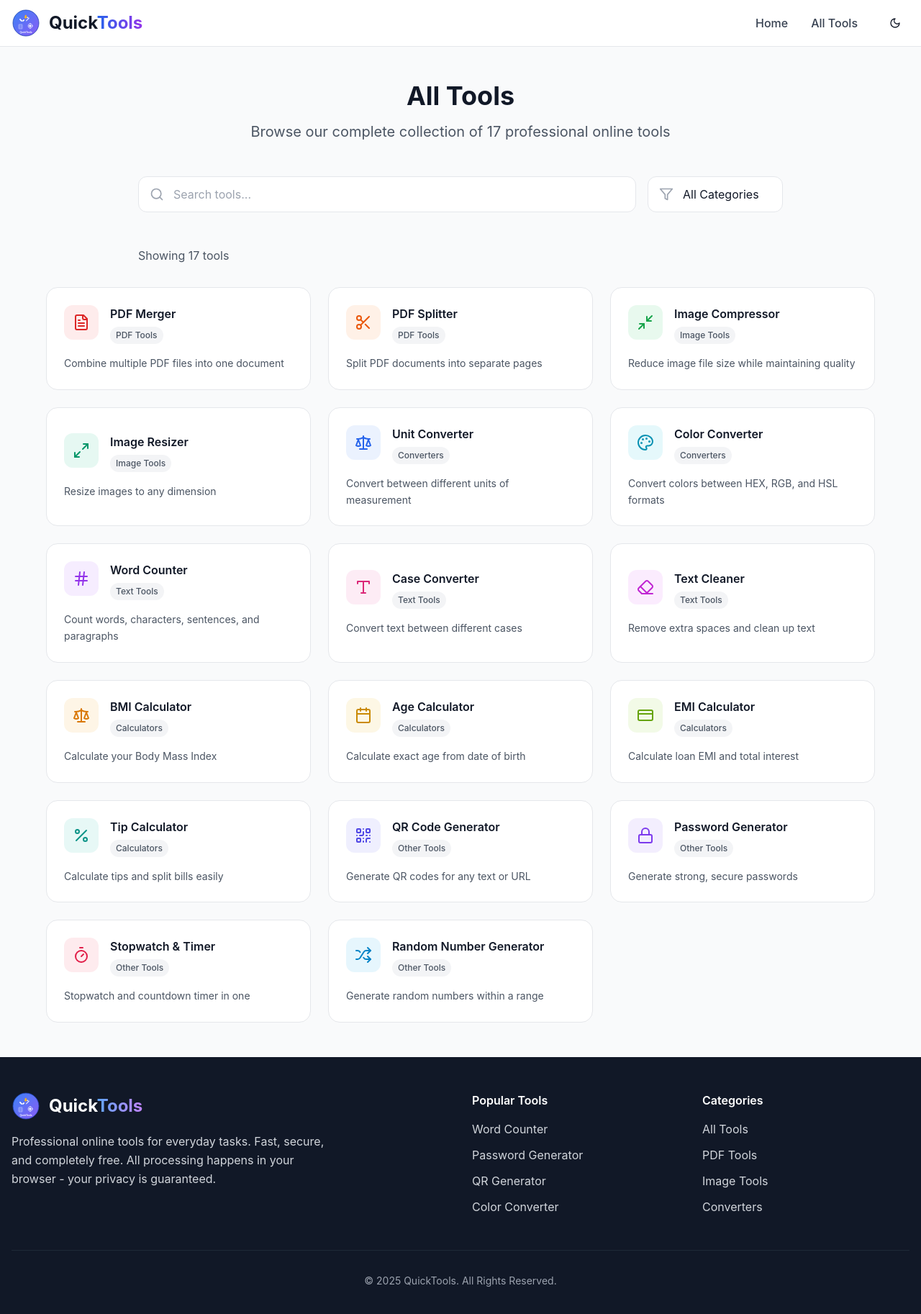
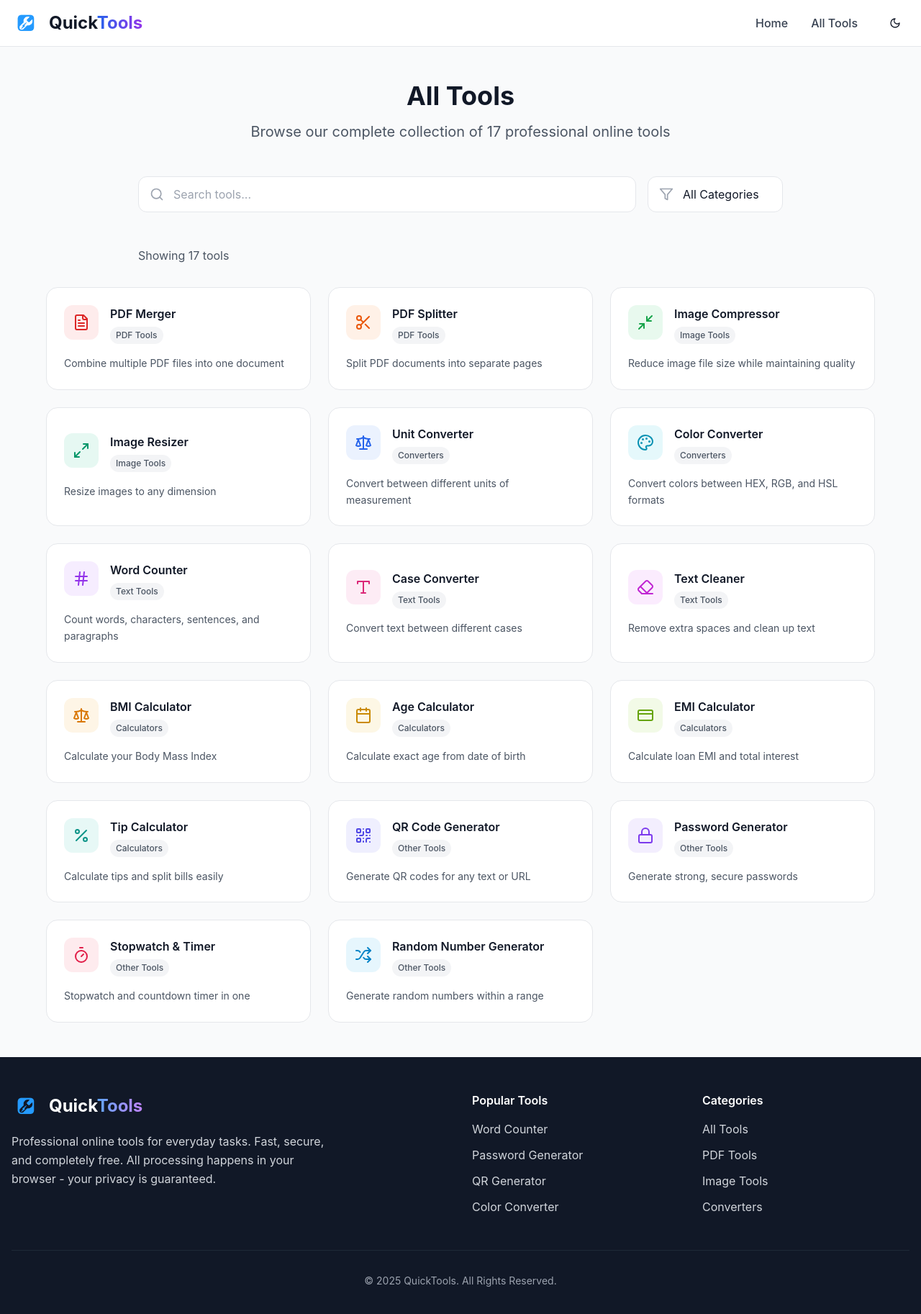
Before and after one commit to coastalwebdeveloper/QuickTools, a React (Vite) app: page /tools in a window 1280 px wide. Shown: the top 1826 px of the page at 72% size. Built offline with nearby package versions, Linux system fonts and the light colour scheme; the HTML template or start-up script is replaced by a standard one.

Commit message:
Updated logo

```diff
--- a/index.html
+++ b/index.html
@@ -2,7 +2,6 @@
 <html lang="en">
   <head>
     <meta charset="UTF-8" />
-    <link rel="icon" type="image/svg+xml" href="/favicon.svg" />
     <link rel="icon" type="image/x-icon" href="/favicon.ico" />
     <link rel="icon" type="image/png" sizes="96x96" href="/favicon-96x96.png" />
     <link rel="apple-touch-icon" sizes="180x180" href="/apple-touch-icon.png" />
@@ -23,7 +22,7 @@
     <meta property="og:url" content="https://www.quicktools.website" />
     <meta property="og:title" content="QuickTools Online - Free PDF, Image & Text Tools" />
     <meta property="og:description" content="Professional online tools for PDF processing, image editing, text manipulation, and calculations. All processing happens in your browser - completely secure and private." />
-    <meta property="og:image" content="/QuickTools_Logo.svg" />
+    <meta property="og:image" content="/QuickTools_Logo.png" />
     <meta property="og:site_name" content="QuickTools Online" />
 
     <!-- Twitter -->
@@ -31,7 +30,7 @@
     <meta name="twitter:url" content="https://www.quicktools.website" />
     <meta name="twitter:title" content="QuickTools Online - Free PDF, Image & Text Tools" />
     <meta name="twitter:description" content="Professional online tools for PDF processing, image editing, text manipulation, and calculations. Secure, fast, and completely free." />
-    <meta name="twitter:image" content="/QuickTools_Logo.svg" />
+    <meta name="twitter:image" content="/QuickTools_Logo.png" />
 
     <!-- Additional SEO -->
     <link rel="canonical" href="https://www.quicktools.website" />
--- a/src/components/Footer.tsx
+++ b/src/components/Footer.tsx
@@ -9,7 +9,7 @@ const Footer = () => {
           {/* Brand */}
           <div className="md:col-span-2">
             <Link to="/" className="flex items-center gap-3 mb-4">
-              <img src="/QuickTools_Logo.svg" alt="QuickTools" className="w-10 h-10" />
+              <img src="/QuickTools_Logo.png" alt="QuickTools" className="w-10 h-10" />
               <span className="font-bold text-2xl">
                 <span className="text-white">Quick</span>
                 <span className="bg-gradient-to-r from-blue-400 to-purple-400 bg-clip-text text-transparent">Tools</span>
--- a/src/components/Navbar.tsx
+++ b/src/components/Navbar.tsx
@@ -23,7 +23,7 @@ const Navbar = () => {
         <div className="flex items-center justify-between h-16">
           {/* Logo */}
           <Link to="/" className="flex items-center gap-3 group">
-            <img src="/QuickTools_Logo.svg" alt="QuickTools" className="w-10 h-10" />
+            <img src="/QuickTools_Logo.png" alt="QuickTools" className="w-10 h-10" />
             <span className="font-bold text-2xl">
               <span className="text-gray-900 dark:text-white">Quick</span>
               <span className="bg-gradient-to-r from-blue-600 to-purple-600 bg-clip-text text-transparent">Tools</span>
```
Also changed, not shown: public/QuickTools_Logo.svg (deleted), public/favicon.svg (deleted).
